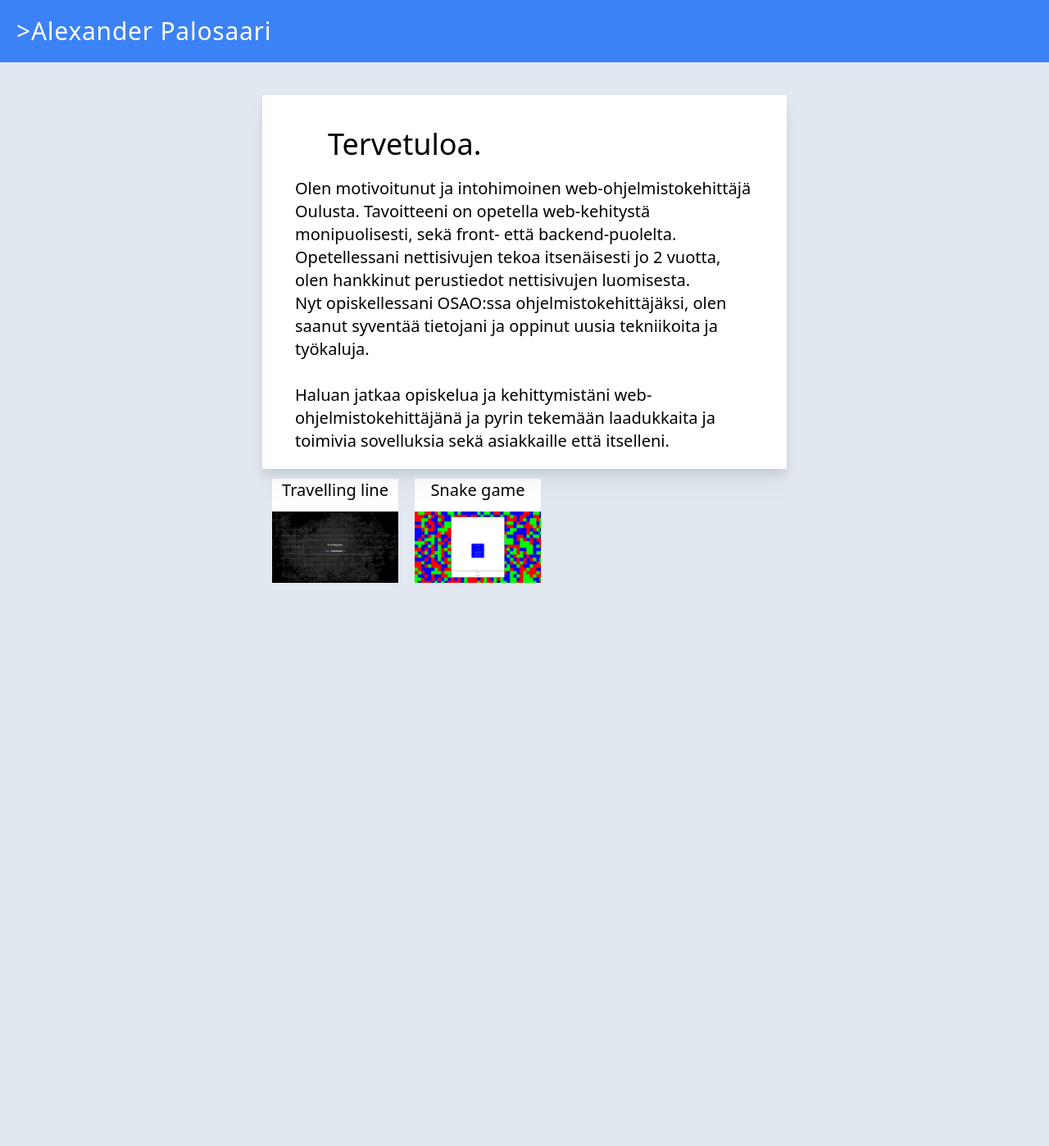
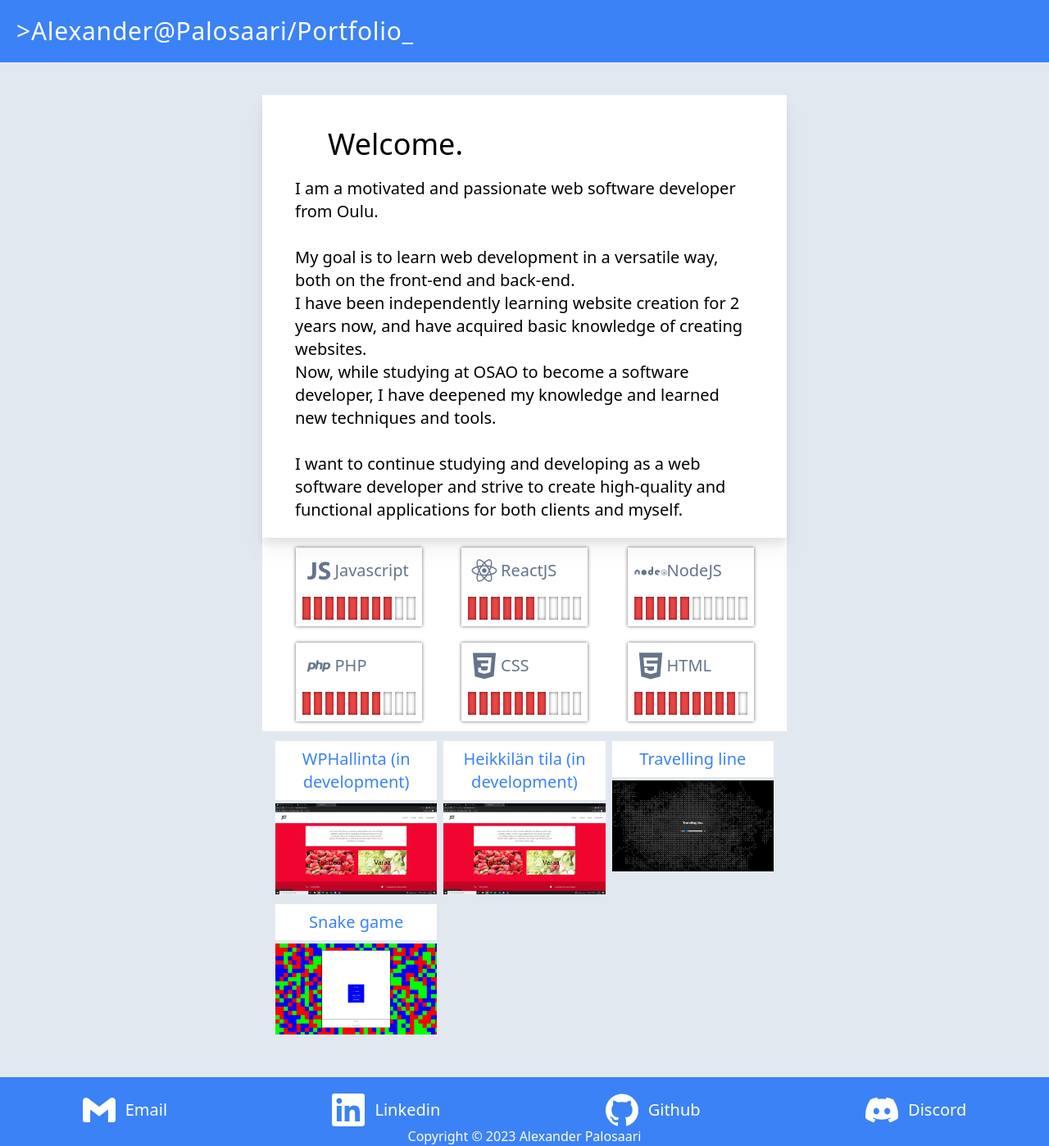
Before and after one commit to Alexxpalo/portfolio, a React (Create React App) app: page / in a window 1280 px wide. Shown: the whole page at 82% size. Before the commit the page ends 800 px from the top, so only its background shows below. Built offline with nearby package versions, Linux system fonts and the light colour scheme.

Commit message:
Tehty ulkoasua sekä lisätty Skill komponentti.

```diff
--- a/package.json
+++ b/package.json
@@ -8,6 +8,7 @@
     "@testing-library/user-event": "^13.5.0",
     "react": "^18.2.0",
     "react-dom": "^18.2.0",
+    "react-icons": "^4.7.1",
     "react-scripts": "5.0.1",
     "web-vitals": "^2.1.4"
   },
--- /dev/null
+++ b/src/Components/Contact.jsx
@@ -0,0 +1,10 @@
+function Contact(props) {
+    return (<a href={props.link} rel="noopener noreferrer" target="_blank" className="text-xl w-auto flex gap-3 items-center invert">
+      <props.icon size="40"/>
+      <p>{props.name}</p>
+      </a>
+
+    );
+  }
+
+  export default Contact;
--- a/src/Components/ProjectCard.jsx
+++ b/src/Components/ProjectCard.jsx
@@ -1,6 +1,6 @@
 function ProjectCard(props) {
-  return (<div className="bg-white text-xl w-1/4 flex flex-col gap-3">
-    <p className="text-center">{props.name}</p>
+  return (<div className="bg-slate-200 text-xl w-1/3 px-1 flex flex-col gap-1">
+    <p className="text-center bg-white p-2 text-blue-500">{props.name}</p>
     <img src={"img/" + props.image + ".webp"} alt={props.name} />
     </div>
 
--- /dev/null
+++ b/src/Components/Skill.jsx
@@ -0,0 +1,22 @@
+
+
+function Skill(props) {
+    let blocks = [];
+
+    for (let i = 0; i < props.rating; i++) {
+        blocks.push(<div className="bg-red-500 w-1/4 shadow-[inset_0_0px_4px_rgba(0,0,0,0.6)]">&nbsp;</div>);
+    }
+
+    for (let i = 0; i < 10 - props.rating; i++) {
+        blocks.push(<div className="bg-white w-1/4 shadow-[inset_0_0px_4px_rgba(0,0,0,0.6)]">&nbsp;</div>);
+    }
+
+    return (<div className="bg-white text-xl w-1/4 flex flex-col gap-3 p-2 shadow-[0_0px_4px_rgba(0,0,0,0.6)]">
+        <div className="text-slate-500 flex items-center"><props.icon size="40"/><p>{props.name}</p></div>
+        <div className="flex gap-1">{blocks}</div>
+    </div>
+
+    );
+  }
+
+  export default Skill;
--- a/src/Pages/Home.jsx
+++ b/src/Pages/Home.jsx
@@ -1,19 +1,32 @@
+import * as Icon from 'react-icons/di';
 import ProjectCard from "../Components/ProjectCard";
+import Skill from "../Components/Skill";
 
 function Home() {
     return (
         <div className="mx-80">
             <div className="bg-white py-5 drop-shadow-xl">
-                <h1 className="text-4xl ml-20 mt-5">Tervetuloa.</h1>
-                <p className="text-xl mx-10 mt-5">Olen motivoitunut ja intohimoinen web-ohjelmistokehittäjä Oulusta.
-                Tavoitteeni on opetella web-kehitystä monipuolisesti, sekä front- että backend-puolelta.
-                Opetellessani nettisivujen tekoa itsenäisesti jo 2 vuotta, olen hankkinut perustiedot nettisivujen luomisesta.<br/>
-                Nyt opiskellessani OSAO:ssa ohjelmistokehittäjäksi, olen saanut syventää tietojani ja oppinut uusia tekniikoita ja työkaluja.<br/><br/>
-                Haluan jatkaa opiskelua ja kehittymistäni web-ohjelmistokehittäjänä ja pyrin tekemään laadukkaita ja toimivia sovelluksia sekä asiakkaille että itselleni.</p>
+                <h1 className="text-4xl ml-20 mt-5">Welcome.</h1>
+                <p className="text-xl mx-10 mt-5">
+                I am a motivated and passionate web software developer from Oulu.<br/><br/>
+                My goal is to learn web development in a versatile way, both on the front-end and back-end.<br/>
+                I have been independently learning website creation for 2 years now, and have acquired basic knowledge of creating websites.<br/>
+                Now, while studying at OSAO to become a software developer, I have deepened my knowledge and learned new techniques and tools.<br/><br/>
+                I want to continue studying and developing as a web software developer and strive to create high-quality and functional applications for both clients and myself.</p>
             </div>
-            <div className="bg-slate-200 w-full p-3 flex gap-5">
-            <ProjectCard name="Travelling line" image="travellingline" />
-            <ProjectCard name="Snake game" image="snakegame" />
+            <div className="bg-white w-full p-3 flex flex-wrap justify-evenly gap-5">
+                <Skill name="Javascript" icon={Icon.DiJavascript1} rating="8"/>
+                <Skill name="ReactJS" icon={Icon.DiReact} rating="6"/>
+                <Skill name="NodeJS" icon={Icon.DiNodejs} rating="5"/>
+                <Skill name="PHP" icon={Icon.DiPhp} rating="7"/>
+                <Skill name="CSS" icon={Icon.DiCss3} rating="7"/>
+                <Skill name="HTML" icon={Icon.DiHtml5} rating="9"/>
+            </div>
+            <div className="bg-slate-200 w-full p-3 gap-y-3 flex flex-wrap justify-between">
+                <ProjectCard name="WPHallinta (in development)" image="heikkilantila" />
+                <ProjectCard name="Heikkilän tila (in development)" image="heikkilantila" />
+                <ProjectCard name="Travelling line" image="travellingline" />
+                <ProjectCard name="Snake game" image="snakegame" />
             </div>
         </div>
     );
--- a/src/Pages/Layout.jsx
+++ b/src/Pages/Layout.jsx
@@ -1,13 +1,22 @@
 import { Outlet } from 'react-router-dom';
+import { SiDiscord, SiLinkedin, SiGmail, SiGithub } from 'react-icons/si';
+import Contact from "../Components/Contact";
 
 function Layout() {
     return (
         <>
         <div className='bg-blue-500 p-5 mb-10 flex'>
-        <h1 className='text-white text-3xl text-bold tracking-wide'>&gt;Alexander Palosaari</h1>
+        <h1 className='text-white text-3xl text-bold tracking-wide'>&gt;Alexander@Palosaari/Portfolio</h1>
         <h1 className='text-white text-3xl text-bold tracking-wide animate-blink'>_</h1>
         </div>
         <Outlet />
+        <div className="bg-blue-500 w-full pt-5 flex mt-10 justify-around">
+            <Contact name="Email" icon={SiGmail} link="mailto:palosaaritobias@gmail.com"/>
+            <Contact name="Linkedin" icon={SiLinkedin} link="https://www.linkedin.com/in/alexander-palosaari-23a9b8237/"/>
+            <Contact name="Github" icon={SiGithub} link="https://github.com/Alexxpalo" />
+            <Contact name="Discord" icon={SiDiscord} link="https://discord.com/users/alexpalo#3738"/>
+        </div>
+        <p className='bg-blue-500 m-0 p-0 text-white text-center'>Copyright &#169; 2023 Alexander Palosaari</p>
         </>
     );
 }
--- a/src/index.js
+++ b/src/index.js
@@ -5,7 +5,7 @@ import './App.css';
 
 const root = ReactDOM.createRoot(document.getElementById('root'));
 root.render(
-  <React.StrictMode>
+  //<React.StrictMode>
     <App />
-  </React.StrictMode>
+  //</React.StrictMode>
 );
```
Also changed, not shown: public/img/heikkilantila.webp (added), 1 other file (tests, documents, lock files or other folders).
